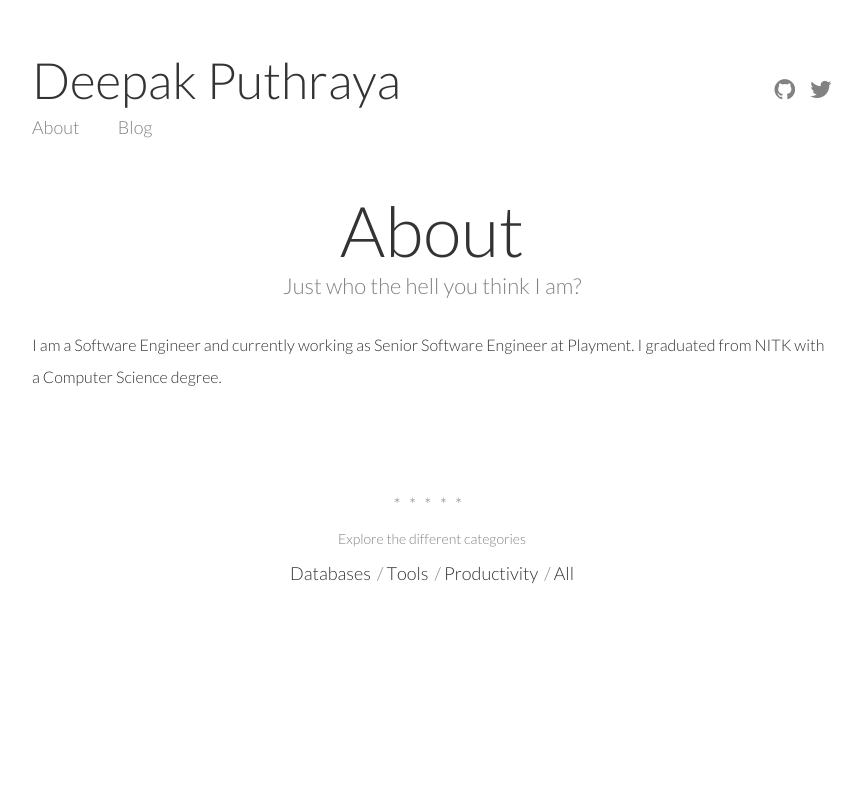
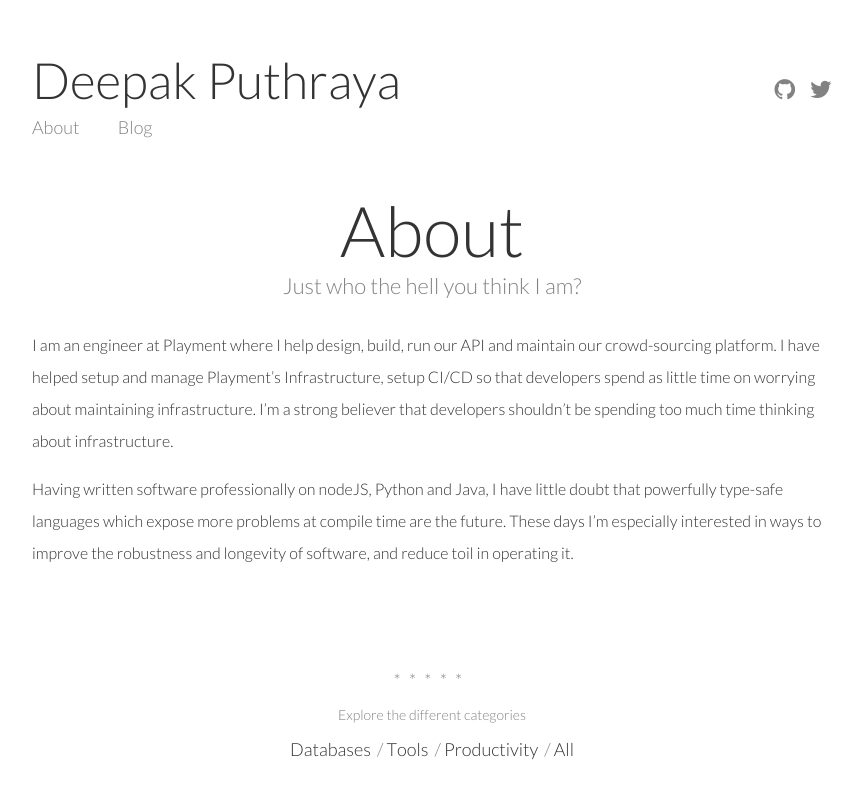
Before and after one commit to deepakputhraya/site, a Jekyll site: the page built from about.md, in a window 1280 px wide. Shown: the top 799 px of the page, without its empty margins (208-1070 px from the left). Built offline with Jekyll 4.4.1, drawn with Linux system fonts in a browser that asks for light colours.

Commit message:
Update about me section

```diff
--- a/about.md
+++ b/about.md
@@ -5,4 +5,8 @@ subtitle: Just who the hell you think I am?
 permalink: /about/
 ---
 
-I am a Software Engineer and currently working as Senior Software Engineer at Playment. I graduated from NITK with a Computer Science degree.
+I am an engineer at Playment where I help design, build, run our API and maintain our crowd-sourcing platform. I have helped setup and manage Playment's Infrastructure, setup CI/CD so that developers spend as little time on worrying about maintaining infrastructure.
+I'm a strong believer that developers shouldn't be spending too much time thinking about infrastructure.
+
+Having written software professionally on nodeJS, Python and Java, I have little doubt that powerfully type-safe languages which expose more problems at compile time are the future.
+These days I'm especially interested in ways to improve the robustness and longevity of software, and reduce toil in operating it.
```
